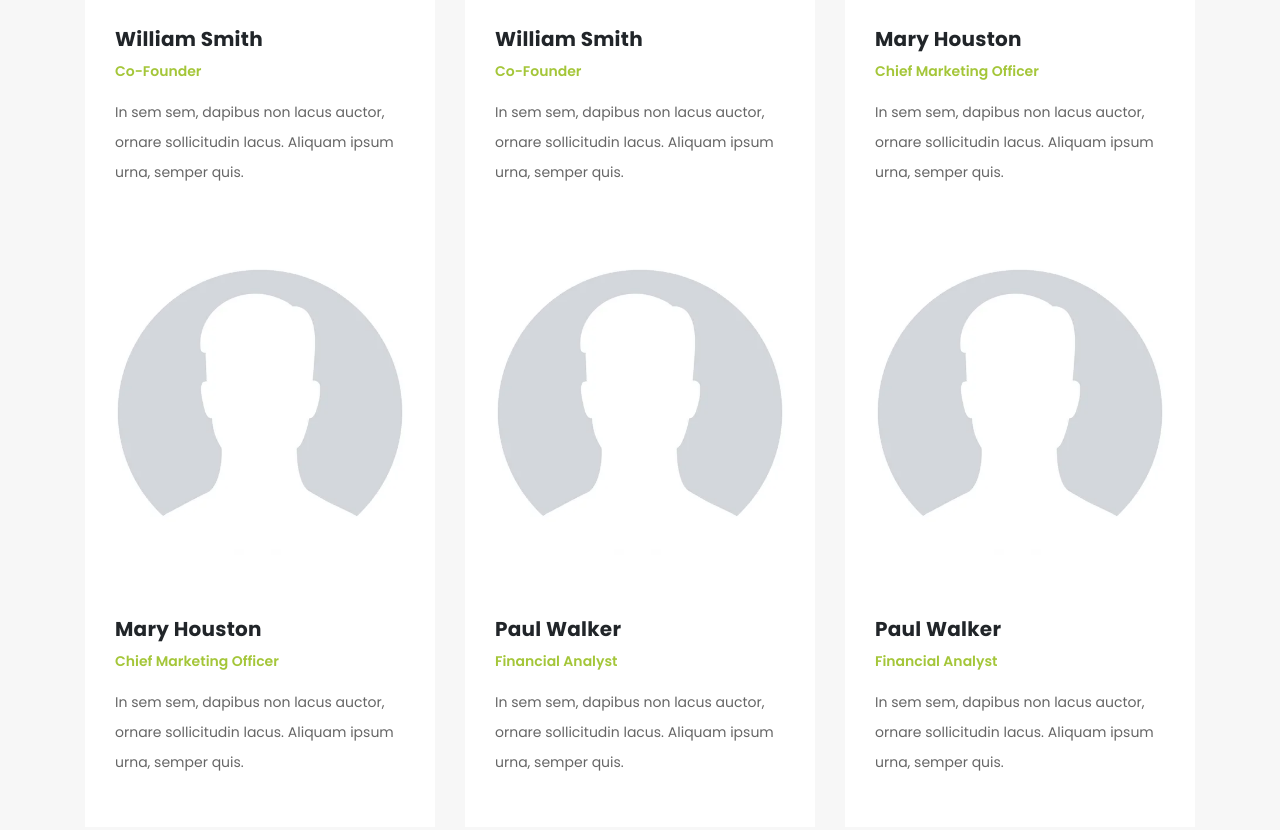
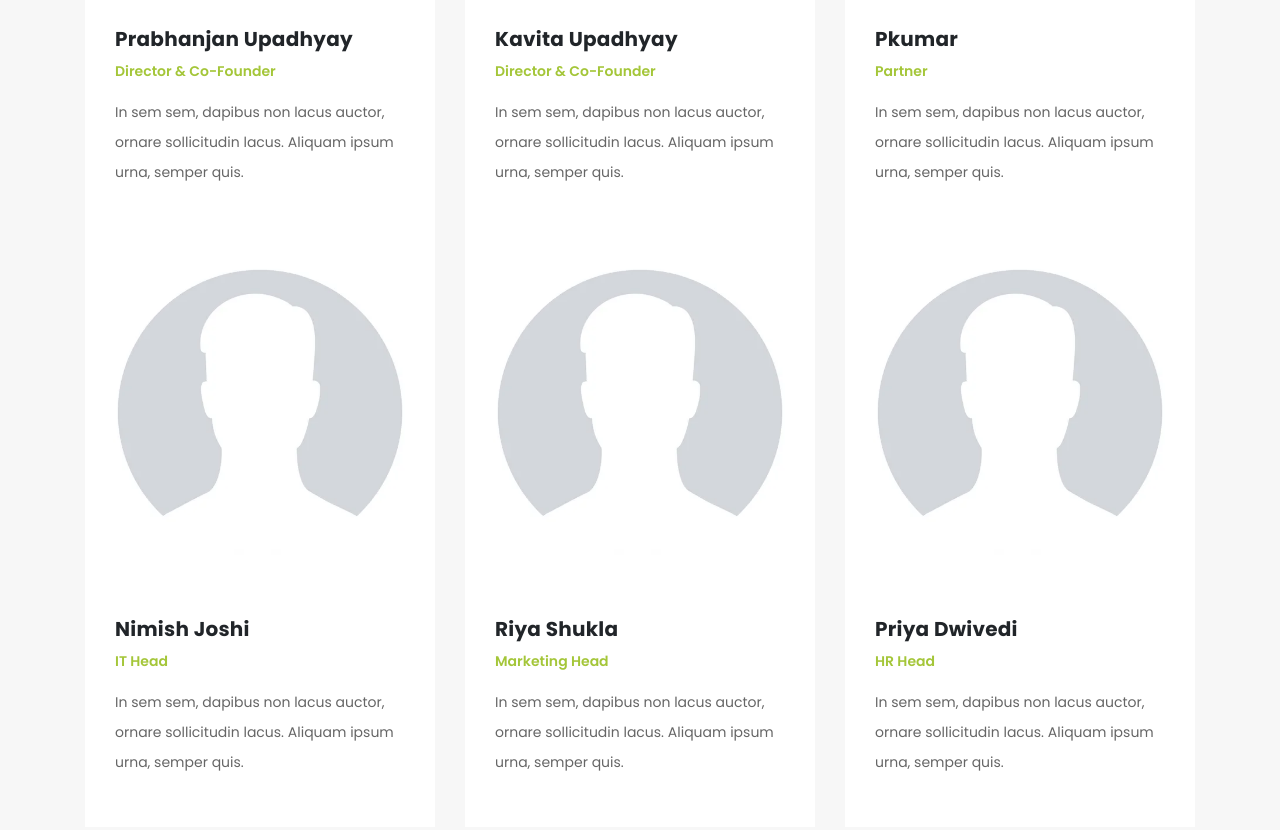
Before and after one commit to Nimish279/KWMCSVenturesLLP.github.io, a plain HTML site: page about.html in a window 1280 px wide. Shown: the part 1878-2708 px from the top of the page. Drawn offline with Linux system fonts and the light colour scheme.

Commit message:
Updated on 02/11/2023

```diff
--- a/about.html
+++ b/about.html
@@ -54,7 +54,7 @@ https://templatemo.com/tm-545-finance-business
               <li><a href="#"><i class="fa fa-facebook"></i></a></li>
               <li><a href="#"><i class="fa fa-twitter"></i></a></li>
               <li><a href="#"><i class="fa fa-linkedin"></i></a></li>
-              <li><a href="#"><i class="fa fa-behance"></i></a></li>
+              <li><a href="#"><i class="fa fa-instagram"></i></a></li>
             </ul>
           </div>
         </div>
@@ -99,7 +99,7 @@ https://templatemo.com/tm-545-finance-business
         <div class="row">
           <div class="col-md-12">
             <h1>About Us</h1>
-            <span>We have over 20 years of experience</span>
+            <span>We have over 8 years of experience</span>
           </div>
         </div>
       </div>
@@ -113,7 +113,7 @@ https://templatemo.com/tm-545-finance-business
               <div class="row">
                 <div class="col-md-6 align-self-center">
                   <div class="right-content">
-                    <span>our solid background on finance</span>
+                    <!--<span>our solid background on finance</span>-->
                     <h2>Get to know about <em>our company</em></h2>
                     <p>At KWMCS VENTURES, we are your trusted partner for comprehensive financial services, innovative HR solutions, and result-driven marketing strategies. With a focus on excellence, integrity, and innovation, we are dedicated to helping businesses of
                       all sizes thrive in today's dynamic and competitive marketplace</p>
@@ -145,8 +145,8 @@ https://templatemo.com/tm-545-finance-business
             <div class="team-item">
               <img src="assets/images/DummyPhoto.jpg" alt="">
               <div class="down-content">
-                <h4>William Smith</h4>
-                <span>Co-Founder</span>
+                <h4>Prabhanjan Upadhyay</h4>
+                <span>Director & Co-Founder</span>
                 <p>In sem sem, dapibus non lacus auctor, ornare sollicitudin lacus. Aliquam ipsum urna, semper quis.</p>
               </div>
             </div>
@@ -155,8 +155,8 @@ https://templatemo.com/tm-545-finance-business
             <div class="team-item">
               <img src="assets/images/DummyPhoto.jpg" alt="">
               <div class="down-content">
-                <h4>William Smith</h4>
-                <span>Co-Founder</span>
+                <h4>Kavita Upadhyay</h4>
+                <span>Director & Co-Founder</span>
                 <p>In sem sem, dapibus non lacus auctor, ornare sollicitudin lacus. Aliquam ipsum urna, semper quis.</p>
               </div>
             </div>
@@ -165,8 +165,8 @@ https://templatemo.com/tm-545-finance-business
             <div class="team-item">
               <img src="assets/images/DummyPhoto.jpg" alt="">
               <div class="down-content">
-                <h4>Mary Houston</h4>
-                <span>Chief Marketing Officer</span>
+                <h4>Pkumar</h4>
+                <span>Partner</span>
                 <p>In sem sem, dapibus non lacus auctor, ornare sollicitudin lacus. Aliquam ipsum urna, semper quis.</p>
               </div>
             </div>
@@ -175,8 +175,8 @@ https://templatemo.com/tm-545-finance-business
             <div class="team-item">
               <img src="assets/images/DummyPhoto.jpg" alt="">
               <div class="down-content">
-                <h4>Mary Houston</h4>
-                <span>Chief Marketing Officer</span>
+                <h4>Nimish Joshi</h4>
+                <span>IT Head</span>
                 <p>In sem sem, dapibus non lacus auctor, ornare sollicitudin lacus. Aliquam ipsum urna, semper quis.</p>
               </div>
             </div>
@@ -185,8 +185,8 @@ https://templatemo.com/tm-545-finance-business
             <div class="team-item">
               <img src="assets/images/DummyPhoto.jpg" alt="">
               <div class="down-content">
-                <h4>Paul Walker</h4>
-                <span>Financial Analyst</span>
+                <h4>Riya Shukla</h4>
+                <span>Marketing Head</span>
                 <p>In sem sem, dapibus non lacus auctor, ornare sollicitudin lacus. Aliquam ipsum urna, semper quis.</p>
               </div>
             </div>
@@ -195,8 +195,8 @@ https://templatemo.com/tm-545-finance-business
             <div class="team-item">
               <img src="assets/images/DummyPhoto.jpg" alt="">
               <div class="down-content">
-                <h4>Paul Walker</h4>
-                <span>Financial Analyst</span>
+                <h4>Priya Dwivedi</h4>
+                <span>HR Head</span>
                 <p>In sem sem, dapibus non lacus auctor, ornare sollicitudin lacus. Aliquam ipsum urna, semper quis.</p>
               </div>
             </div>
@@ -308,13 +308,13 @@ https://templatemo.com/tm-545-finance-business
       <div class="container">
         <div class="row">
           <div class="col-md-3 footer-item">
-            <h4>Dummy Text</h4>
+            <h4>Location</h4>
             <p>Vivamus tellus mi. Nulla ne cursus elit,vulputate. Sed ne cursus augue hasellus lacinia sapien vitae.</p>
             <ul class="social-icons">
               <li><a rel="nofollow" href="#" target="_blank"><i class="fa fa-facebook"></i></a></li>
               <li><a href="#"><i class="fa fa-twitter"></i></a></li>
               <li><a href="#"><i class="fa fa-linkedin"></i></a></li>
-              <li><a href="#"><i class="fa fa-behance"></i></a></li>
+              <li><a href="#"><i class="fa fa-instagram"></i></a></li>
             </ul>
           </div>
           <div class="col-md-3 footer-item">
```
Also changed, not shown: contact.html (+3 -3 lines), index.html (+3 -3 lines), services.html (+3 -4 lines), 2 other files.
